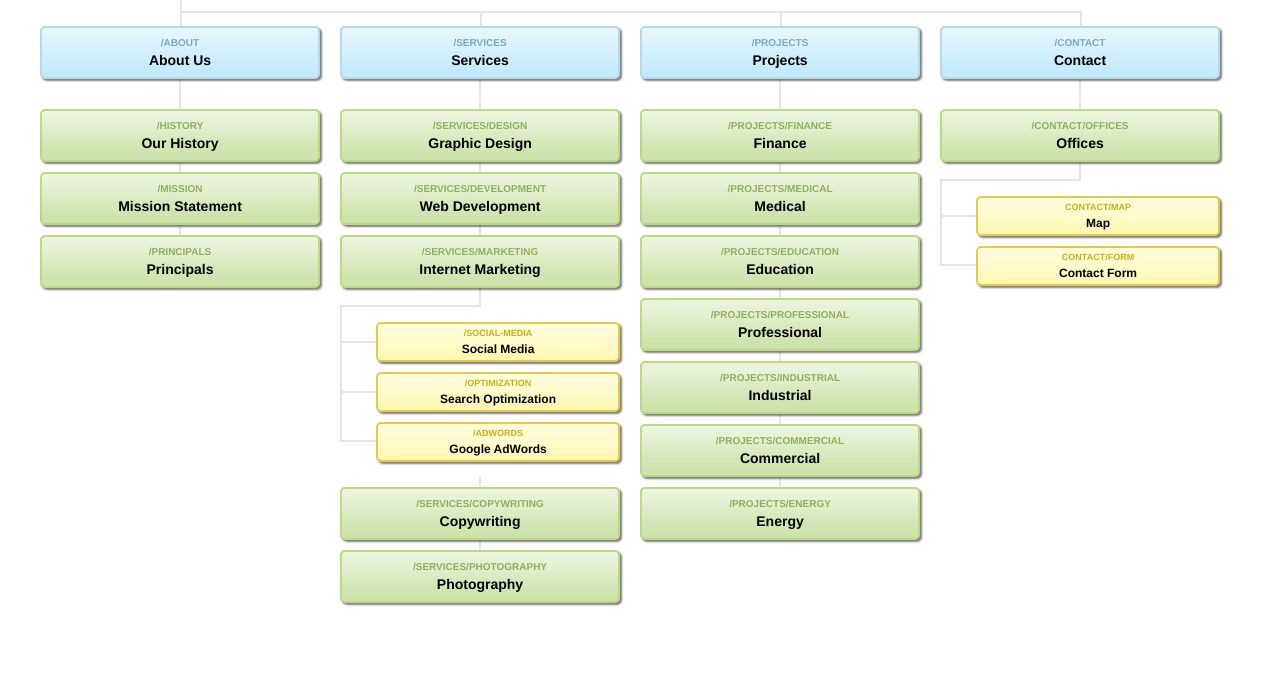
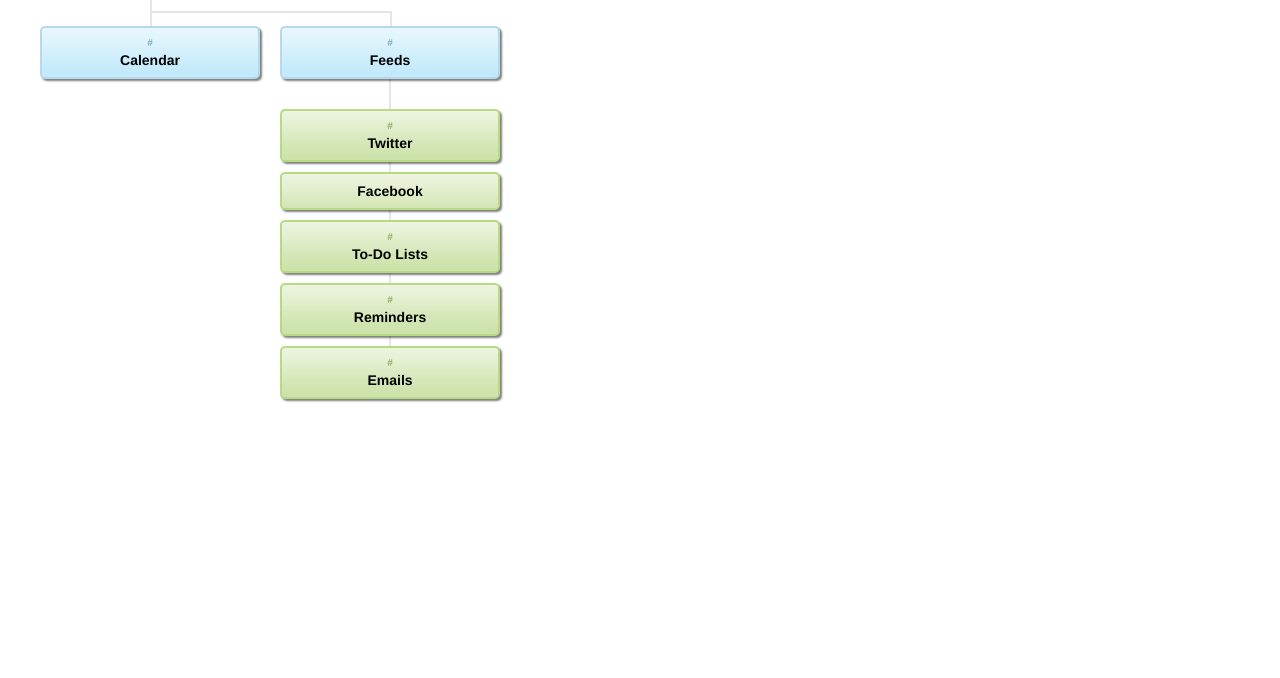
Before and after one commit to achaffin25/P1-Daily-Dashboard, a plain HTML site: page dashboard-sitemap/index.html in a window 1280 px wide. Shown: the part 122-800 px from the top of the page. Drawn offline with Linux system fonts and the light colour scheme.

Commit message:
dashboard specific features

```diff
--- a/dashboard-sitemap/index.html
+++ b/dashboard-sitemap/index.html
@@ -22,51 +22,18 @@
 			<li><a href="/sitemap">Site Map</a></li>
 		</ul>-->
 
-		<ul id="primaryNav" class="col4">
+		<ul id="primaryNav" class="col5">
 			<li id="home"><a href="#">Home</a></li>
-			<li><a href="/about">About Us</a>
+
+			<li><a href="#">Calendar</a></li>
+			<li><a href="#">Feeds</a>
 				<ul>
-					<li><a href="/history">Our History</a></li>
-					<li><a href="/mission">Mission Statement</a></li>
-					<li><a href="/principals">Principals</a></li>
-				</ul>
+					<li><a href="#">Twitter</a></li>
+					<li><a href-"#">Facebook</a></li>
 			</li>
-			<li><a href="/services">Services</a>
-				<ul>
-					<li><a href="/services/design">Graphic Design</a></li>
-					<li><a href="/services/development">Web Development</a></li>
-					<li><a href="/services/marketing">Internet Marketing</a>
-						<ul>
-							<li><a href="/social-media">Social Media</a></li>
-							<li><a href="/optimization">Search Optimization</a></li>
-							<li><a href="/adwords">Google AdWords</a></li>
-						</ul>
-					</li>
-					<li><a href="/services/copywriting">Copywriting</a></li>
-					<li><a href="/services/photography">Photography</a></li>
-				</ul>
-			</li>
-			<li><a href="/projects">Projects</a>
-				<ul>
-					<li><a href="/projects/finance">Finance</a></li>
-					<li><a href="/projects/medical">Medical</a></li>
-					<li><a href="/projects/education">Education</a></li>
-					<li><a href="/projects/professional">Professional</a></li>
-					<li><a href="/projects/industrial">Industrial</a></li>
-					<li><a href="/projects/commercial">Commercial</a></li>
-					<li><a href="/projects/energy">Energy</a></li>
-				</ul>
-			</li>
-			<li><a href="/contact">Contact</a>
-				<ul>
-					<li><a href="/contact/offices">Offices</a>
-						<ul>
-							<li><a href="contact/map">Map</a></li>
-							<li><a href="contact/form">Contact Form</a></li>
-						</ul>
-					</li>
-				</ul>
-			</li>
+			<li><a href="#">To-Do Lists</a></li>
+			<li><a href="#">Reminders</a></li>
+			<li><a href="#">Emails</a></li>
 		</ul>
 
 	</div>
```
